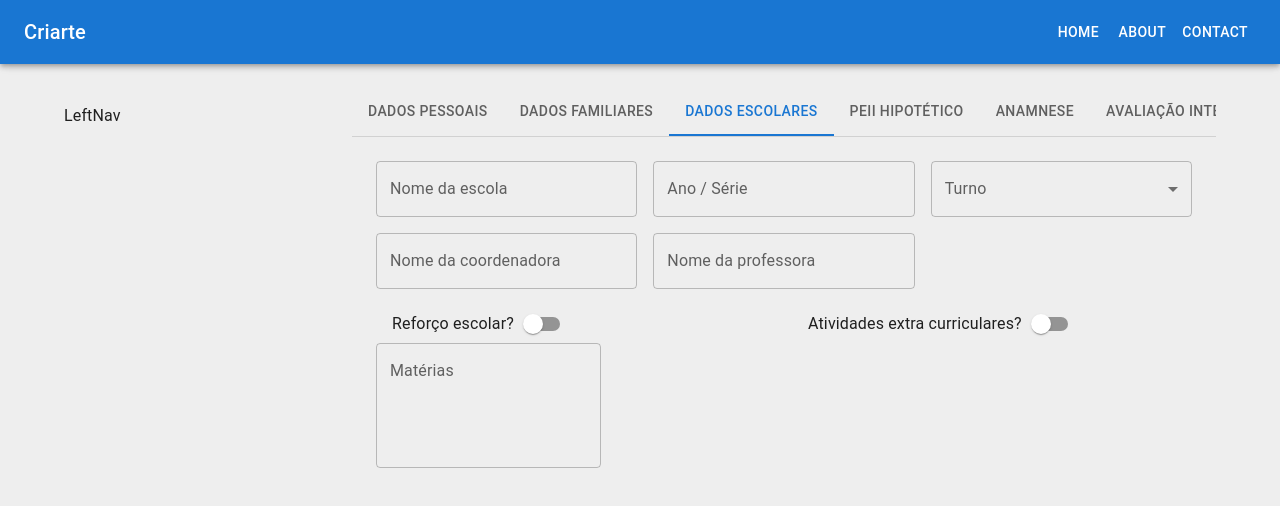
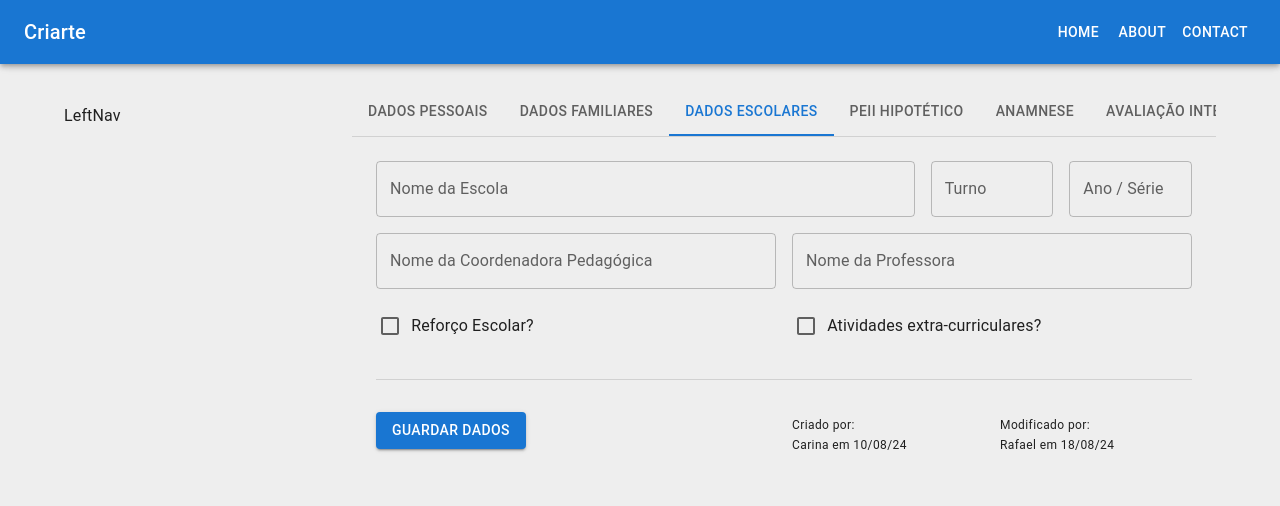
Before and after one commit to bahiensed/criarte, a Next.js app: page /pacientes in a window 1280 px wide. Both pictures are taken after a click on the tab "DADOS ESCOLARES". Shown: the top 506 px of the page. Built offline with nearby package versions, Linux system fonts and the light colour scheme.

Commit message:
dados escolares

```diff
--- a/components/pacientes/DadosEscolares.tsx
+++ b/components/pacientes/DadosEscolares.tsx
@@ -1,96 +1,96 @@
-import React from 'react';
-import 'dayjs/locale/pt-br';
-import { AdapterDayjs } from  '@mui/x-date-pickers/AdapterDayjs';
-import { DatePicker } from    '@mui/x-date-pickers/DatePicker';
-import { DemoContainer } from '@mui/x-date-pickers/internals/demo';
-import { LocalizationProvider } from '@mui/x-date-pickers/LocalizationProvider';
+import React, { useState } from 'react';
+import { Button, Checkbox, Divider, FormControlLabel, TextField, Typography } from '@mui/material';
 import Grid from '@mui/material/Unstable_Grid2/Grid2';
-import { Autocomplete, Divider, FormControlLabel, InputLabel, MenuItem, Select, SelectChangeEvent, TextField, TextareaAutosize } from '@mui/material';
-import FormControl from '@mui/material/FormControl';
-import Switch from '@mui/material/Switch';
 
-export default function Date() {
+const DadosEscolares = () => {
+  const [isReforcoEscolarChecked, setIsReforcoEscolarChecked] = useState(false);
+  const [isExtraCurricularChecked, setIsExtracurricularChecked] = useState(false);
 
-  const [age, setAge] = React.useState('');
-
-  const handleChange = (event: SelectChangeEvent) => {
-    setAge(event.target.value as string);
+  const handleReforcoEscolarChange = (event: React.ChangeEvent<HTMLInputElement>) => {
+    setIsReforcoEscolarChecked(event.target.checked);
   };
 
+  const handleExtracurricularChange = (event: React.ChangeEvent<HTMLInputElement>) => {
+    setIsExtracurricularChecked(event.target.checked);
+  };
 
   return (
     <>
       <Grid container spacing={2}>
-
-      <Grid xs={12} md={4}>
-        <TextField id='escola' label="Nome da escola" fullWidth variant="outlined" />
+        <Grid xs={12} md={8}>
+          <TextField id='escola' label="Nome da Escola" fullWidth variant="outlined" />
         </Grid>
 
-      <Grid xs={12} md={4}>
+        <Grid xs={12} md={2}>
+          <TextField id='turno' label="Turno" fullWidth variant="outlined" />
+        </Grid>
+
+        <Grid xs={12} md={2}>
           <TextField id='serie' label="Ano / Série" fullWidth variant="outlined" />
         </Grid>
 
-      <Grid xs={12} md={4}>
-        <FormControl fullWidth>
-          <InputLabel id="turno">Turno</InputLabel>
-          <Select
-            id="turno"
-            value={age}
-            label="Turno"
-            onChange={handleChange}
-          >
-            <MenuItem value={0}>Manhã</MenuItem>
-            <MenuItem value={1}>Tarde</MenuItem>
-            <MenuItem value={2}>Noite</MenuItem>
-            <MenuItem value={3}>Integral</MenuItem>
-          </Select>
-        </FormControl>
-      </Grid>
-
-      <Grid xs={12} md={4}>
-        <TextField id='coordenadora' label="Nome da coordenadora" fullWidth variant="outlined" />
-      </Grid>
-
-      <Grid xs={12} md={4}>
-        <TextField id='professora' label="Nome da professora" fullWidth variant="outlined" />
+        <Grid xs={12} md={6}>
+          <TextField id='coordenadora' label="Nome da Coordenadora Pedagógica" fullWidth variant="outlined" />
         </Grid>
 
         <Grid xs={12} md={6}>
-        <FormControlLabel
-          value="start"
-          control={<Switch color="primary" />}
-          label="Reforço escolar?"
-          labelPlacement="start"
-        />
-        <TextField
-          label="Matérias"
-          multiline
-          rows={4}
-        >
-        </TextField>
+          <TextField id='professora' label="Nome da Professora" fullWidth variant="outlined" />
         </Grid>
 
         <Grid xs={12} md={6}>
-        <FormControlLabel
-            value="start"
-            control={<Switch color="primary" />}
-            label="Atividades extra curriculares?"
-            labelPlacement="start"
+          &nbsp;<FormControlLabel
+            control={<Checkbox checked={isReforcoEscolarChecked} onChange={handleReforcoEscolarChange} />}
+            label="Reforço Escolar?"
           />
+          {isReforcoEscolarChecked && (
+            <TextField
+              id="materias"
+              label="Matérias"
+              fullWidth
+              multiline
+              rows={3}
+            />
+          )}
+        </Grid>
+
+        <Grid xs={12} md={6}>
+          &nbsp;<FormControlLabel
+            control={<Checkbox checked={isExtraCurricularChecked} onChange={handleExtracurricularChange} />}
+            label="Atividades extra-curriculares?"
+          />
+          {isExtraCurricularChecked && (
+            <TextField
+              id="atividades"
+              label="Atividades"
+              fullWidth
+              multiline
+              rows={3}
+            />
+          )}
+        </Grid>
       </Grid>
 
 
+      <Divider sx={{my: '2rem ',}}/>
 
 
+      <Grid container spacing={2}>
+        <Grid xs={6} md={6}>
+          <Button variant="contained">Guardar Dados</Button>
+        </Grid>
+
+        <Grid xs={3} md={3}>
+          <Typography variant='caption'>Criado por:</Typography>
+          <Typography variant='caption' display={'block'}>Carina em 10/08/24</Typography>
+        </Grid>
+
+        <Grid xs={3} md={3}>
+          <Typography variant='caption'>Modificado por:</Typography>
+          <Typography variant='caption' display={'block'}>Rafael em 18/08/24</Typography>
+        </Grid>
       </Grid>
     </>
   );
 }
 
-// Top 100 films as rated by IMDb users. http://www.imdb.com/chart/top
-const top100Films = [
-  { label: 'Espírito Santo', year: 1994 },
-  { label: 'Minas Gerais', year: 1972 },
-  { label: 'Rio de Janeiro', year: 1974 },
-  { label: 'São Paulo', year: 2008 },
-];
+export default DadosEscolares;
```
Lines whose indentation alone changed are shown as unchanged.
